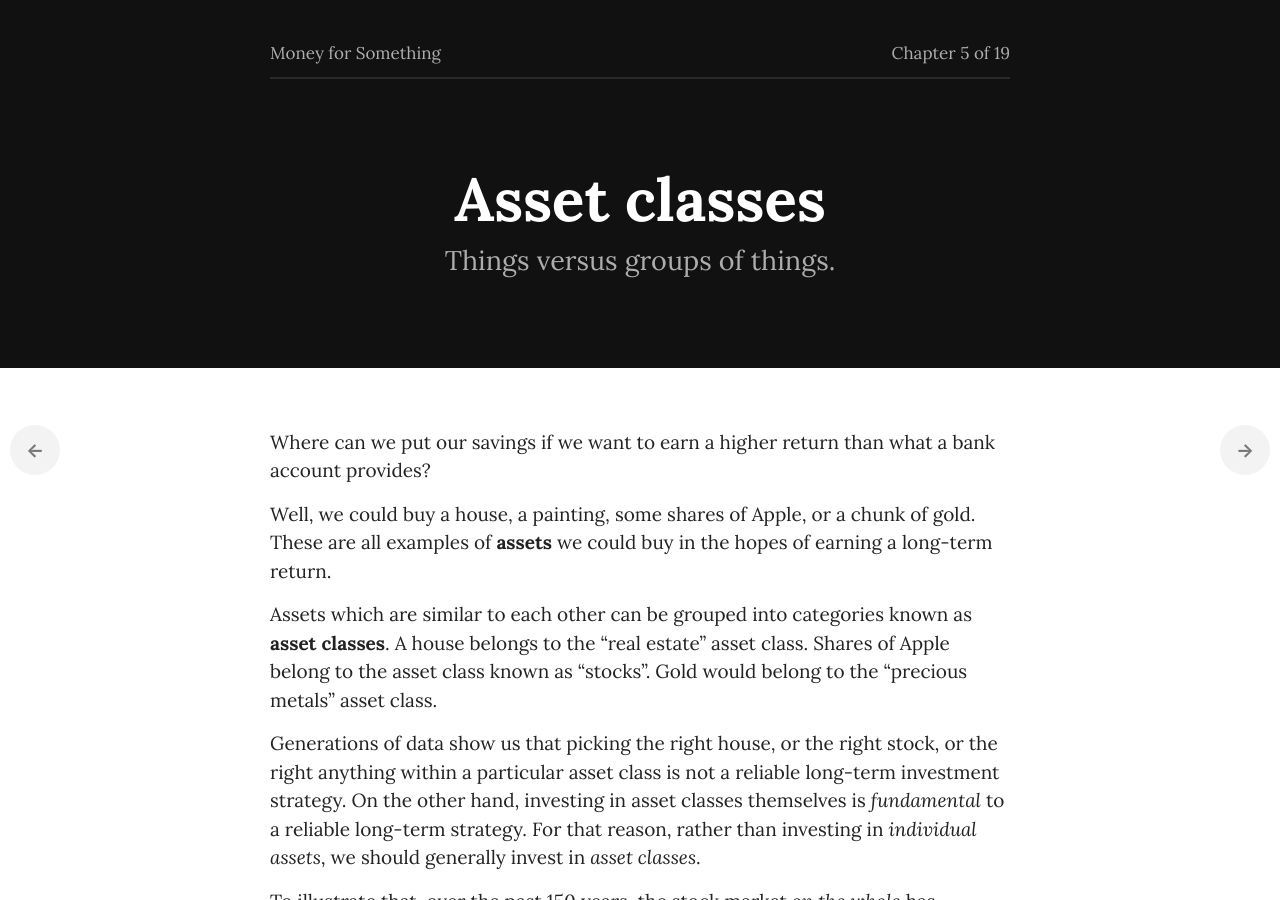
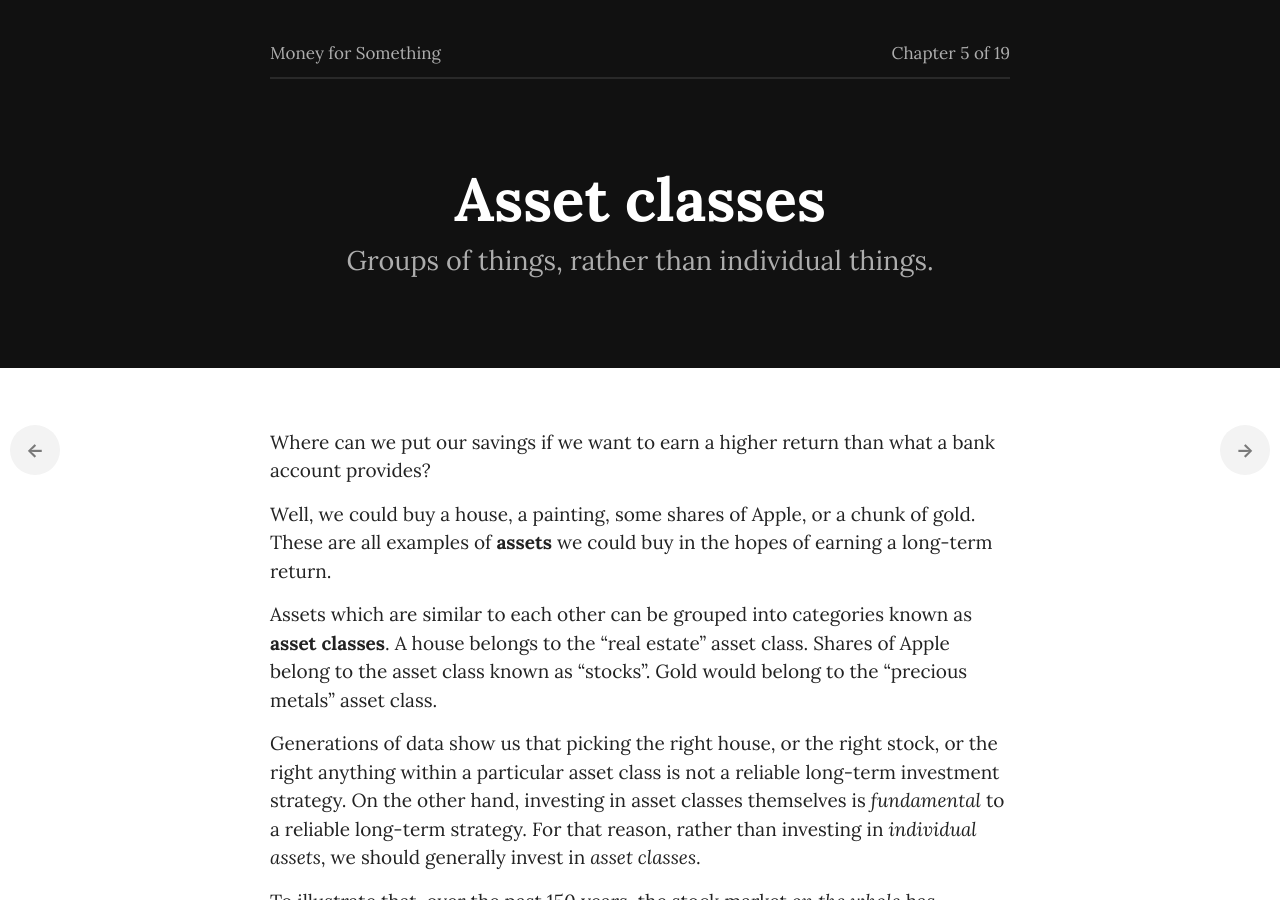
Before and after one commit to dafacto/moneyforsomething, a Jekyll site: the page built from _chapters/05_asset-classes.md, in a window 1280 px wide and 900 px high. Built offline with Jekyll 4.4.1, drawn with Linux system fonts in a browser that asks for light colours; some web fonts are replaced; a script that is not in the unit is left out.

Commit message:
Text tweak

```diff
--- a/_chapters/05_asset-classes.md
+++ b/_chapters/05_asset-classes.md
@@ -5,7 +5,7 @@ chapter: 5
 permalink: /book/asset-classes/
 img_header: header-05.png
 img_footer: summary-05.png
-intro: Things versus groups of things.
+intro: Groups of things, rather than individual things.
 takeaway: We should invest our savings in asset classes, rather than individual assets.
 ---
 
```
